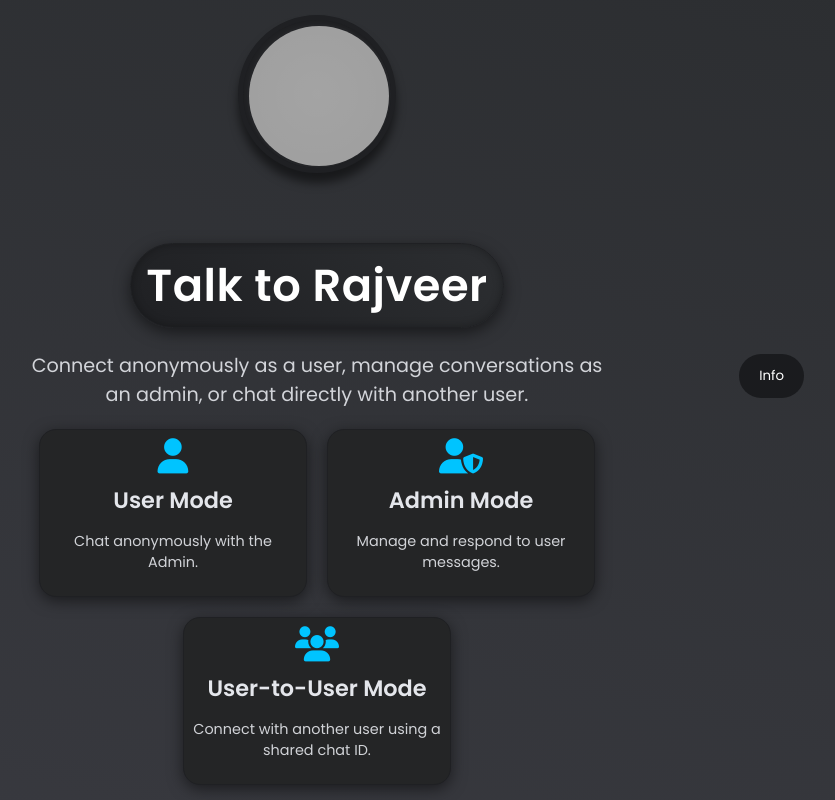
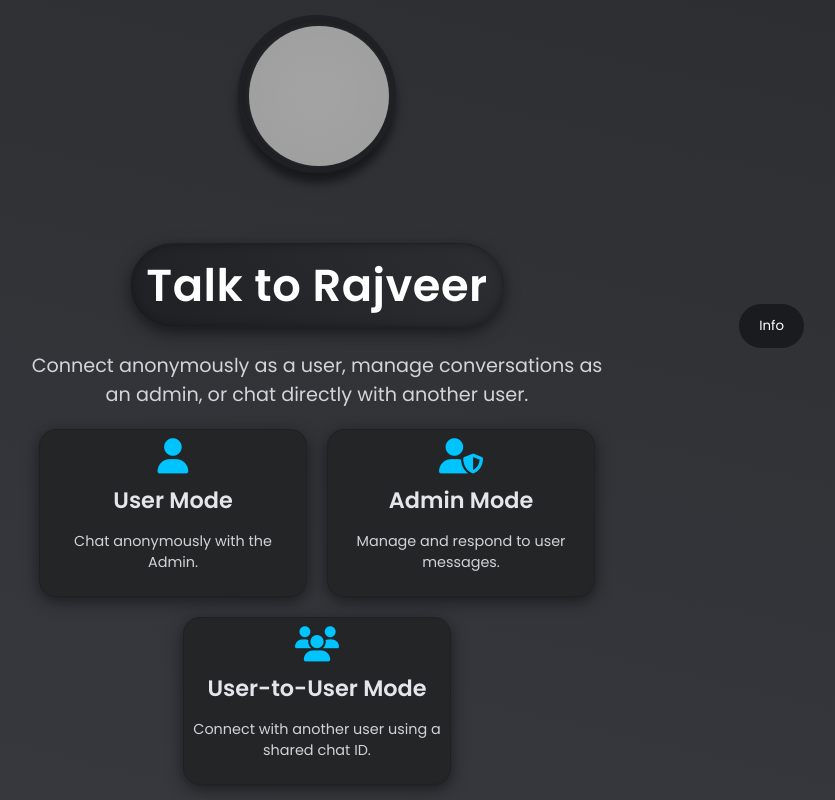
Before and after one commit to receptiveraj/TalktoRaj, a plain HTML site: page index.html in a window 1280 px wide. Shown: the whole page, without its empty margins (323-1158 px from the left). Drawn offline with Linux system fonts and the light colour scheme; grey boxes are pictures that could not be loaded.

Commit message:
Update index.html

```diff
--- a/index.html
+++ b/index.html
@@ -205,7 +205,7 @@
     }
     .info-button {
       position: absolute;
-      bottom: 397px;
+      bottom: 447px;
       right: 148px;
       padding: 12px 20px;
       background: var(--bg);
```
